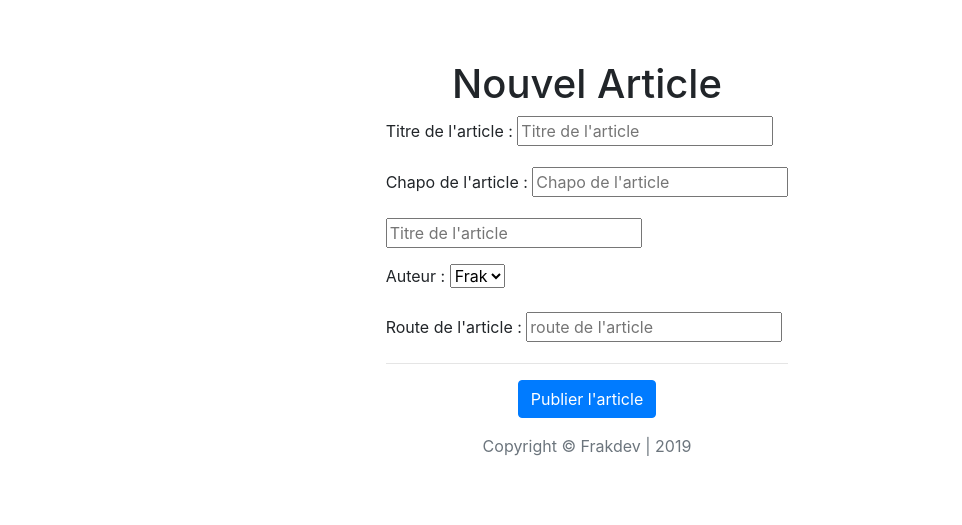
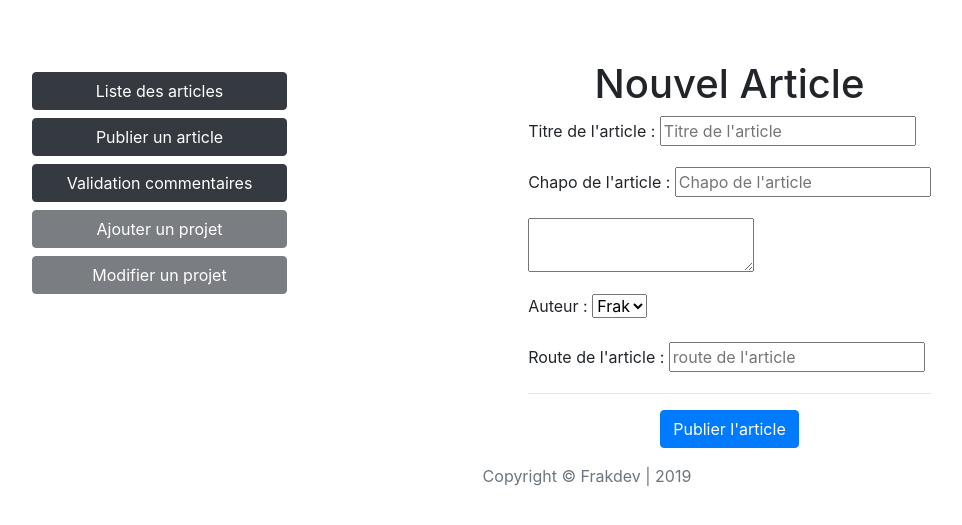
Before and after one commit to captainfrak/Projet5, a PHP site: the page made by Views/postArticle.html.twig in a window 1280 px wide. Shown: the part 56-581 px from the top of the page, without its empty margins (53-1015 px from the left). Run offline with PHP 8.4, Linux system fonts and the light colour scheme; the template is opened without the code that fills it, so the values that code supplies are empty; some libraries are stand-ins or nearby versions.

Commit message:
add the sidebar on backend pages

```diff
--- a/Views/admin.html.twig
+++ b/Views/admin.html.twig
@@ -55,7 +55,7 @@
 
 
 {% block body %}
-<div class="container-fluid">
+    <div class="container">
     <div class="row">
         <div class="col">
             <h1>Administration</h1>
@@ -70,8 +70,6 @@
             <a href="/admin/validation" class="btn btn-dark btn-block">Validation commentaires</a>
             <a href="postarticle.html" class="btn btn-dark btn-block disabled">Ajouter un projet</a>
             <a href="postarticle.html" class="btn btn-dark btn-block disabled">Modifier un projet</a>
-
-
         </div>
         <div class="col-lg-8 col-md-8 m-4" id="dashboard">
             <div class="row">
--- a/Views/postArticle.html.twig
+++ b/Views/postArticle.html.twig
@@ -56,11 +56,7 @@
 
 
 {% block body %}
-
 <div class="container">
-    <div class="row justify-content-center">
-        <h1>Nouvel Article</h1>
-    </div>
     {% if  submit %}
         <div class="row justify-content-center">
             <div class="alert alert-success">
@@ -86,17 +82,35 @@
             </div>
         </div>
     {% endif %}
+    <div class="row justify-content-center">
+        <div class="col-lg-3 col-md-3 mt-5" id="sidebar">
+            <br>
+            <a href="/admin/listarticle" class="btn btn-dark btn-block">Liste des articles</a>
+            <a href="/admin/postarticle" class="btn btn-dark btn-block">Publier un article</a>
+            <a href="/admin/validation" class="btn btn-dark btn-block">Validation commentaires</a>
+            <a href="postarticle.html" class="btn btn-dark btn-block disabled">Ajouter un projet</a>
+            <a href="postarticle.html" class="btn btn-dark btn-block disabled">Modifier un projet</a>
+        </div>
+        <div class="col-lg-8 col-md-8 mx-auto">
+            <div class="row justify-content-center">
+                <div class="col-9 text-center">
+                    {% if modify %}
+                        <h1>Modifier votre article</h1>
+                    {% else %}
+                        <h1>Nouvel Article</h1>
+                    {% endif %}
+                </div>
                 {% if modify %}
                     <div class="row justify-content-center">
                         <form action="" name="postarticle" method="post">
                             <div class="control-group">
                                 <div class="form-group">
-                        <label for="">Titre de l'article :</label>
-                        <input type="text" name="title" value="{{ post.title }}">
+                                    <label for="title">Titre de l'article :</label>
+                                    <input id="title" type="text" name="title" value="{{ post.title }}">
                                 </div>
                                 <div class="form-group">
-                        <label for="">Chapo de l'article :</label>
-                        <input type="text" name="chapo" value="{{ post.chapo }}">
+                                    <label for="chapo">Chapo de l'article :</label>
+                                    <input id="chapo" type="text" name="chapo" value="{{ post.chapo }}">
                                 </div>
                                 <div class="form-group">
                                     <label>
@@ -105,18 +119,19 @@
                                     </label>
                                 </div>
                                 <div class="form-group">
-                        <label for="">Auteur :</label>
-                        <select name="author" id="">
+                                    <label for="author">Auteur :</label>
+                                    <select name="author" id="author">
                                         <option value="Frak">Frak</option>
                                     </select>
                                 </div>
                                 <div class="form-group">
-                        <label for="">Route de l'article :</label>
-                        <input type="text" name="route" value="{{ post.route }}">
+                                    <label for="route">Route de l'article :</label>
+                                    <input id="route" type="text" name="route" value="{{ post.route }}">
                                 </div>
                                 <hr>
                                 <div class="form-group text-center">
-                        <button type="submit" class="btn btn-info" id="loginButton">Publié la modification</button>
+                                    <button type="submit" class="btn btn-info" id="loginButton">Publié la modification
+                                    </button>
                                 </div>
                             </div>
                         </form>
@@ -126,34 +141,38 @@
                         <form action="" name="postarticle" method="post">
                             <div class="control-group">
                                 <div class="form-group">
-                        <label for="">Titre de l'article :</label>
-                        <input type="text" name="title" placeholder="Titre de l'article">
+                                    <label for="title">Titre de l'article :</label>
+                                    <input id="title" type="text" name="title" placeholder="Titre de l'article">
                                 </div>
                                 <div class="form-group">
-                        <label for="">Chapo de l'article :</label>
-                        <input type="text" name="chapo" placeholder="Chapo de l'article">
+                                    <label for="chapo">Chapo de l'article :</label>
+                                    <input id="chapo" type="text" name="chapo" placeholder="Chapo de l'article">
                                 </div>
                                 <div class="form-group">
-                        <input type="textarea" name="content" placeholder="Titre de l'article">
+                                    <textarea name="content" id="content"></textarea>
                                 </div>
                                 <div class="form-group">
-                        <label for="">Auteur :</label>
-                        <select name="author" id="">
+                                    <label for="author">Auteur :</label>
+                                    <select name="author" id="author">
                                         <option value="Frak">Frak</option>
                                     </select>
                                 </div>
                                 <div class="form-group">
-                        <label for="">Route de l'article :</label>
-                        <input type="text" name="route" placeholder="route de l'article">
+                                    <label for="route">Route de l'article :</label>
+                                    <input id="route" type="text" name="route" placeholder="route de l'article">
                                 </div>
                                 <hr>
                                 <div class="form-group text-center">
-                        <button type="submit" class="btn btn-primary" id="loginButton">Publier l'article</button>
+                                    <button type="submit" class="btn btn-primary" id="loginButton">Publier l'article
+                                    </button>
                                 </div>
                             </div>
                         </form>
                     </div>
                 {% endif %}
+            </div>
+        </div>
+    </div>
 
     <script>
         CKEDITOR.replace('content');
```
Also changed, not shown: Views/listArticle.html.twig (+10 -2 lines), Views/validate.html.twig (+10 -3 lines). Lines whose indentation alone changed are shown as unchanged.
